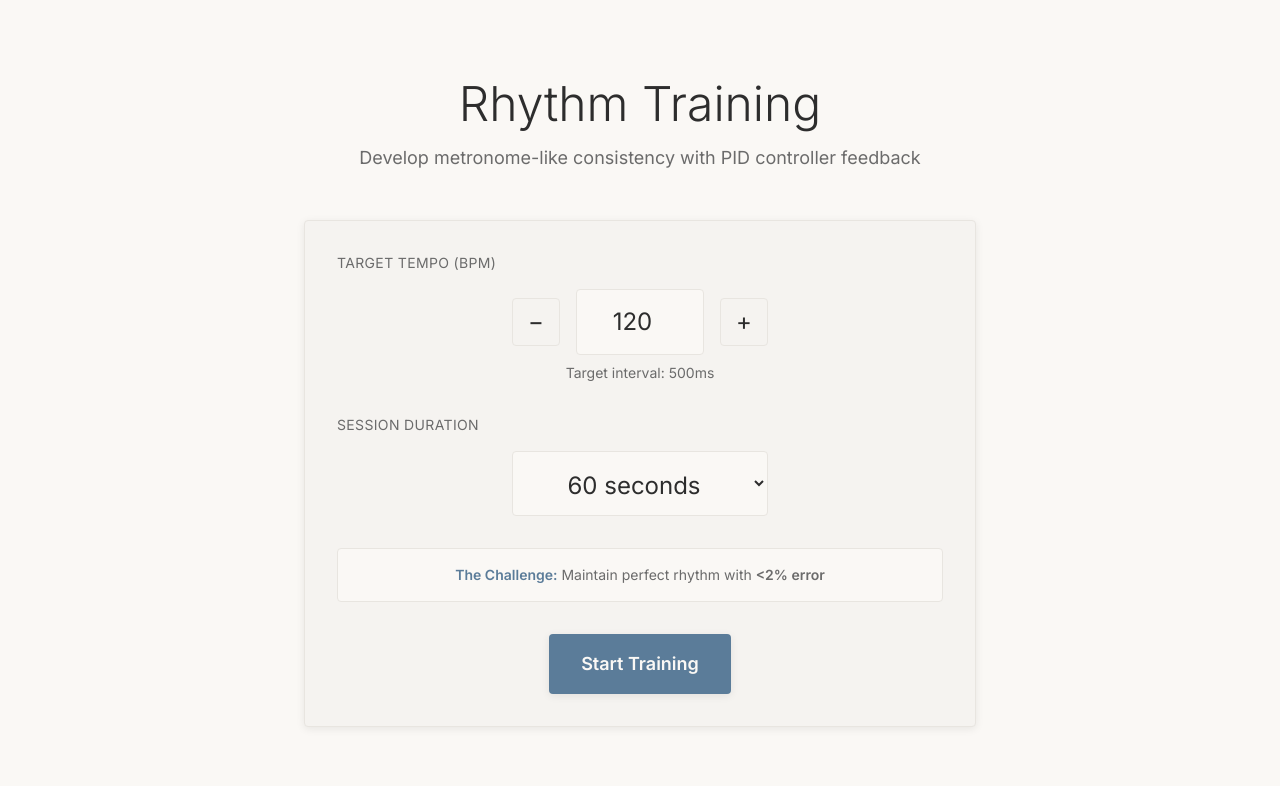
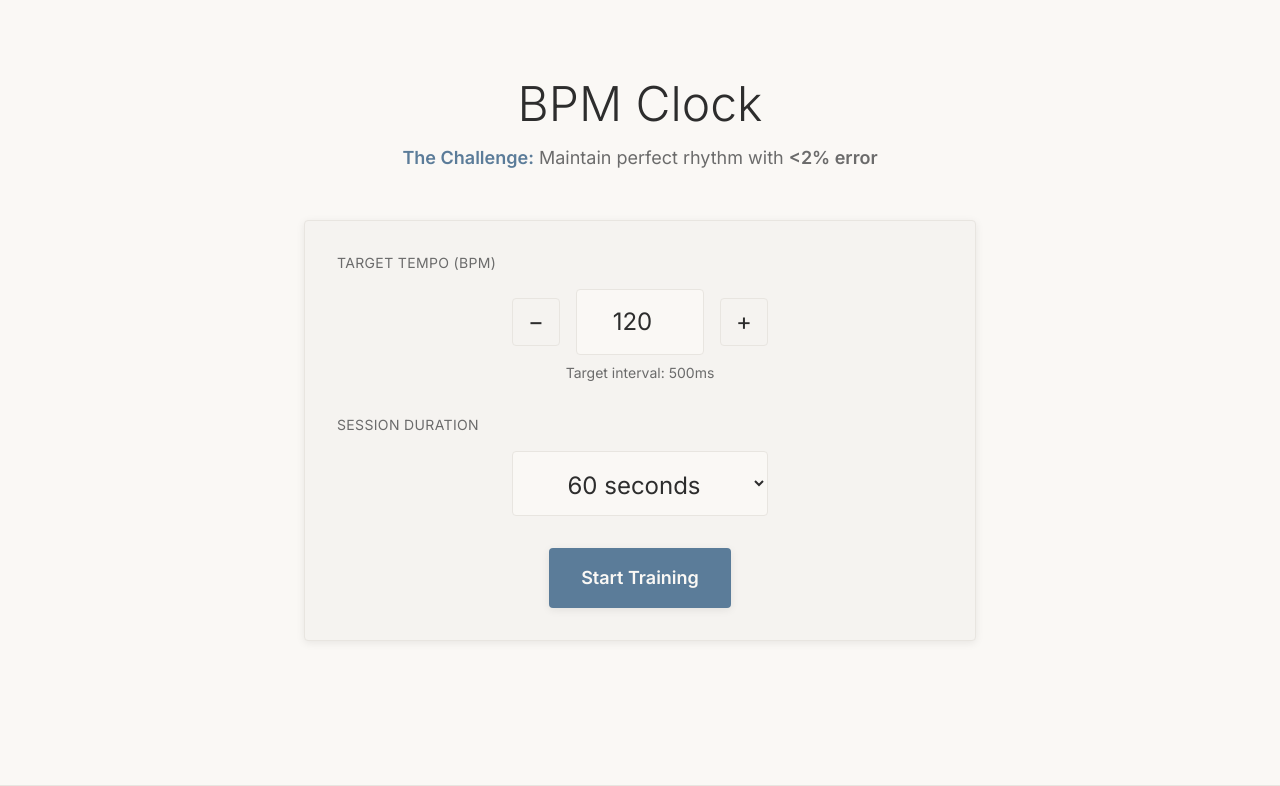
Before and after one commit to byzantime/bpmclock, a Python web app: template src/templates/index.html in a window 1280 px wide. Shown: the top 786 px of the page. Run offline with Jinja, Linux system fonts and the light colour scheme; the template is opened without the code that fills it, so the values that code supplies are empty; style sheets or scripts are compiled from the project's sources.

Commit message:
simplify landing page wording

```diff
--- a/src/templates/index.html
+++ b/src/templates/index.html
@@ -6,10 +6,11 @@
     <div id="setup-screen" class="max-w-2xl mx-auto">
         <div class="text-center mb-12">
             <h2 class="text-4xl md:text-5xl font-light text-charcoal mb-4">
-                Rhythm Training
+                BPM Clock
             </h2>
             <p class="text-charcoal-dim text-lg">
-                Develop metronome-like consistency with PID controller feedback
+                <span class="text-slate-blue font-medium">The Challenge:</span>
+                Maintain perfect rhythm with <span class="font-medium">&lt;2% error
             </p>
         </div>
 
@@ -48,14 +49,6 @@
                     <option value="90">90 seconds</option>
                     <option value="120">2 minutes</option>
                 </select>
-            </div>
-
-            <!-- Challenge Info -->
-            <div class="bg-cream border border-cream-border rounded-soft p-4 mb-8">
-                <p class="text-sm text-charcoal-dim text-center">
-                    <span class="text-slate-blue font-medium">The Challenge:</span>
-                    Maintain perfect rhythm with <span class="font-medium">&lt;2% error</span>
-                </p>
             </div>
 
             <!-- Start Button -->
```
